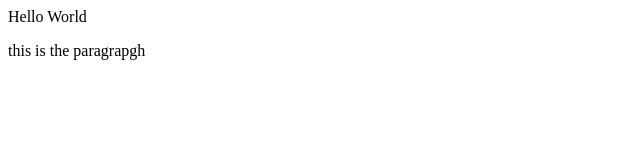
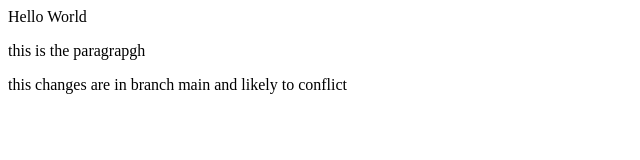
Before and after one commit to Ved005/Demo-Github, a plain HTML site: page index.html in a window 1280 px wide. Shown: the whole page, without its empty margins (0-640 px from the left). Drawn offline with Linux system fonts and the light colour scheme.

Commit message:
changed the main index

```diff
--- a/index.html
+++ b/index.html
@@ -1,2 +1,4 @@
 <div>Hello World</div>
 <p>this is the paragrapgh</p>
+
+<p>this changes are in branch main and likely to conflict</p>
```
